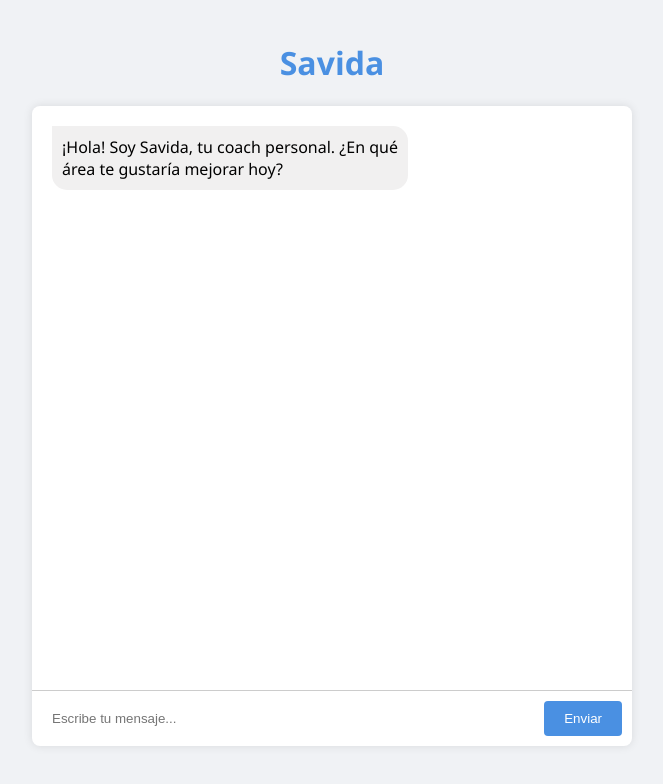
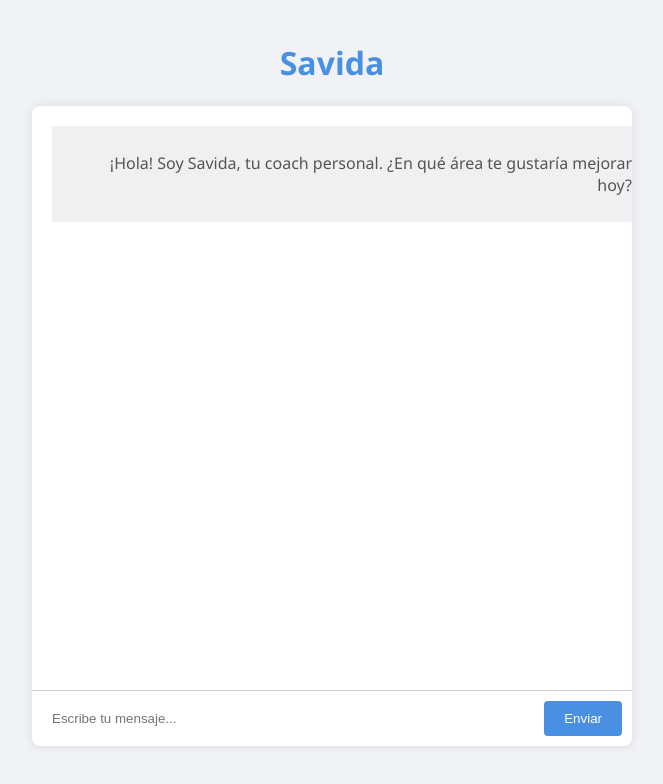
Before and after one commit to savidaapp/savida, a React (Create React App) app: page / in a window 1280 px wide. Shown: the top 784 px of the page, without its empty margins (308-971 px from the left). Built offline with nearby package versions, Linux system fonts and the light colour scheme.

Commit message:
mejoras visuales

```diff
--- a/src/styles.css
+++ b/src/styles.css
@@ -34,29 +34,21 @@ h1 {
 }
 
 .message {
-  margin-bottom: 15px;
-  max-width: 60%;
-  word-wrap: break-word;
-  padding: 10px;
-  border-radius: 15px;
+  margin-bottom: 10px;
+  width: 100%;
+  padding: 10px 20px;
+  text-align: right;
+  font-size: 16px;
 }
 
 .message.user {
-  align-self: flex-end;
-  background-color: #dcf8c6;
-  border-top-right-radius: 0;
-  text-align: right;
+  background-color: #e8f4e5;
+  color: #333;
 }
 
 .message.bot {
-  align-self: flex-start;
   background-color: #f1f0f0;
-  border-top-left-radius: 0;
-  text-align: left;
-}
-
-.message p {
-  margin: 0;
+  color: #555;
 }
 
 .input-area {
```
